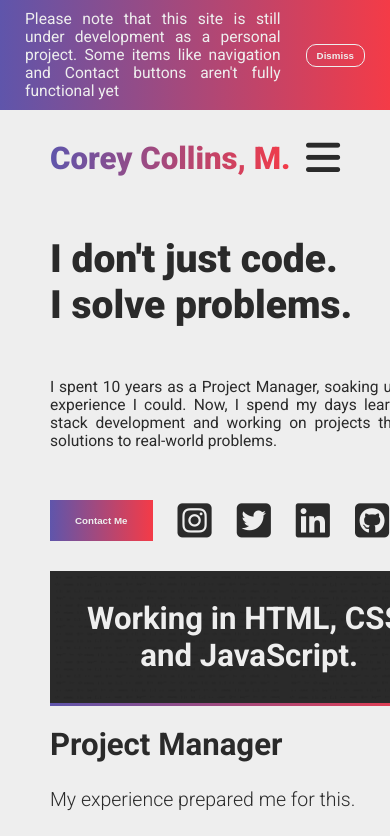
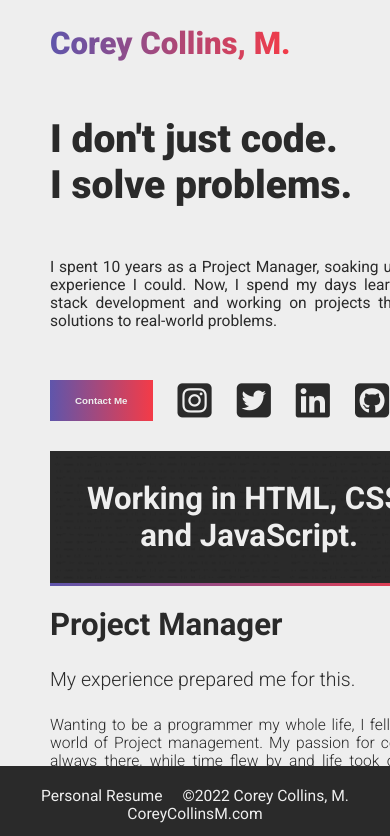
Before and after one commit to cormeistro/coreycollinsm, a React (Create React App) app: page / in a window 390 px wide. Shown: the top 836 px of the page. Built offline with nearby package versions, Linux system fonts and the light colour scheme.

Commit message:
Hamburger, Contact, & Footer
Removed hamburger menu on small screens.
Set footer to sticky.
Adjusted contact form.
Removed notification bar at top.

```diff
--- a/src/App.js
+++ b/src/App.js
@@ -2,7 +2,6 @@ import './css/app.css';
 import './js/transition';
 
 // COMPONENTS
-import BarNotification from './components/decorations/barNotification';
 import CallToActionBanner from './components/ctaBanner';
 import CertificatesBanner from './components/certificatesBanner';
 import HeroBanner from "./components/heroBanner";
@@ -17,8 +16,7 @@ import BottomBar from './components/bottomBar';
 function App() {
   return (
     <>
-      <BarNotification onDismiss={handleNotificationDismiss} message="Please note that this site is still under development as a personal project. Some items like navigation and Contact buttons aren't fully functional yet" />
-        <TopBar />
+      <TopBar />
       <div className="container">
         {/* Who am I */}
         <HeroBanner />
--- a/src/components/contactBanner.jsx
+++ b/src/components/contactBanner.jsx
@@ -10,15 +10,15 @@ const ContactBanner = () => {
                 <form className="contact-fields" action="https://formsubmit.co/d222330845785974f1cff4f1f9ebc372" method="POST">
                     <div className="contact-row">
                         <h5><sup>*</sup>Full Name</h5>
-                        <input type="text" id="contact-name" name="name" placeholder="Full Name" required></input>
+                        <input type="text" id="contact-name" name="name" placeholder="John Smith" required></input>
                     </div>
                     <div className="contact-row">
                         <h5><sup>*</sup>Email</h5>
-                        <input type="email" id="contact-email" name="email" placeholder="Email" required></input>
+                        <input type="email" id="contact-email" name="email" placeholder="firstlast@email.com" required></input>
                     </div>
                     <div className="contact-row">
                         <h5><sup>*</sup>Message</h5>
-                        <textarea id="contact-message" maxLength={"200"} name="message" placeholder="Type your message here." rows="5" required />
+                        <textarea id="contact-message" maxLength={"200"} name="message" placeholder="I have a question about..." rows="5" required />
                     </div>
                     <button type="submit" className="contact-submit bg-gradient" id="contact-submit">Submit</button>
                 </form>
--- a/src/components/topBar.jsx
+++ b/src/components/topBar.jsx
@@ -16,9 +16,9 @@ const TopBar = () => {
                     <a href="#contact-banner"><button className="t-gradient">Contact Me</button></a>
                 </div>
             </div>
-            <div className="hamburger-menu">
+            {/* <div className="hamburger-menu">
                 <i className="fa-solid fa-bars"></i>
-            </div>
+            </div> */}
         </div>
     );
 }
--- a/src/css/app.css
+++ b/src/css/app.css
@@ -225,6 +225,8 @@ nav ul {
   flex-wrap: wrap;
   justify-content: space-evenly;
   padding: 2.5vh;
+  position: sticky;
+  bottom: 0px;
 }
 
 .cert {
@@ -319,17 +321,18 @@ nav ul {
 }
 
 .contact-row input {
+  height: 40px;
+}
+
+.contact-row input, .contact-row textarea {
   border: 1px solid var(--gray-light);
-  height: 40px;
-  font-size: 1.5rem;
-  padding: 0 10px;
+  border-radius: 10px;
+  font-size: 1.25rem;
+  padding: 10px;
 }
 
 .contact-row textarea {
-  border: 1px solid var(--gray-light);
   font-family: 'Roboto', sans-serif;
-  font-size: 1.25rem;
-  padding: 10px;
   resize: none;
 }
 
```
